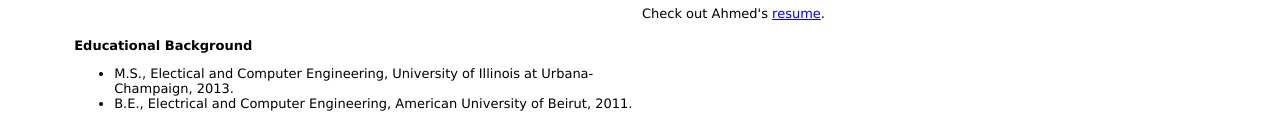
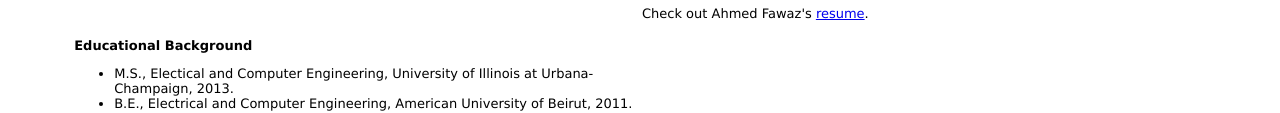
Before and after one commit to afawaz2/afawaz2.github.io, a plain HTML site: page index.html in a window 1280 px wide. Shown: the part 516-629 px from the top of the page. Drawn offline with Linux system fonts and the light colour scheme.

Commit message:
added name

```diff
--- a/index.html
+++ b/index.html
@@ -71,7 +71,7 @@ Tel: +1 (217) 974-0348 <BR>
         </ul>
           <p>&nbsp;</p>
           <p><strong>CV</strong></p>
-          <p>Check out Ahmed's <a href="fawaz-cv.pdf">resume</a>.</p>
+          <p>Check out Ahmed Fawaz's <a href="fawaz-cv.pdf">resume</a>.</p>
     </div>
       <h3>&nbsp;</h3>
         <p>&nbsp;</p></td>
```
